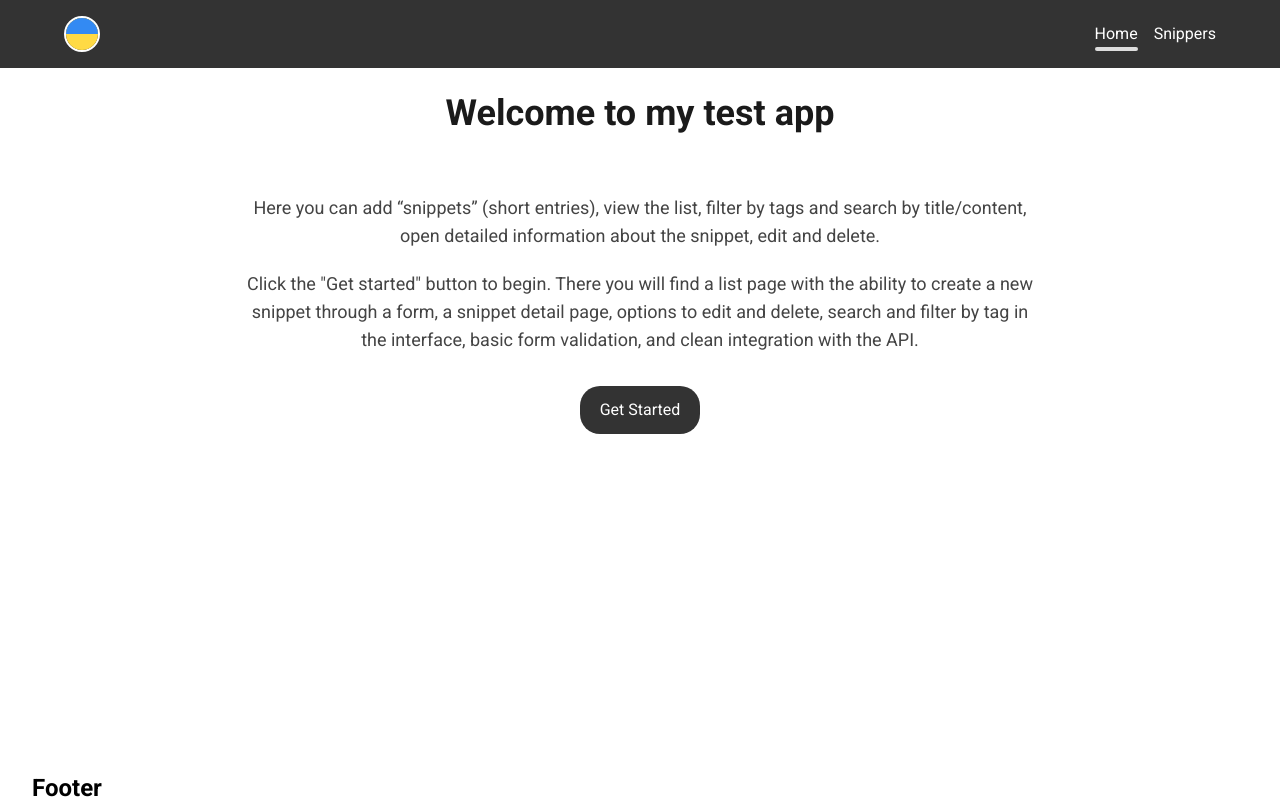
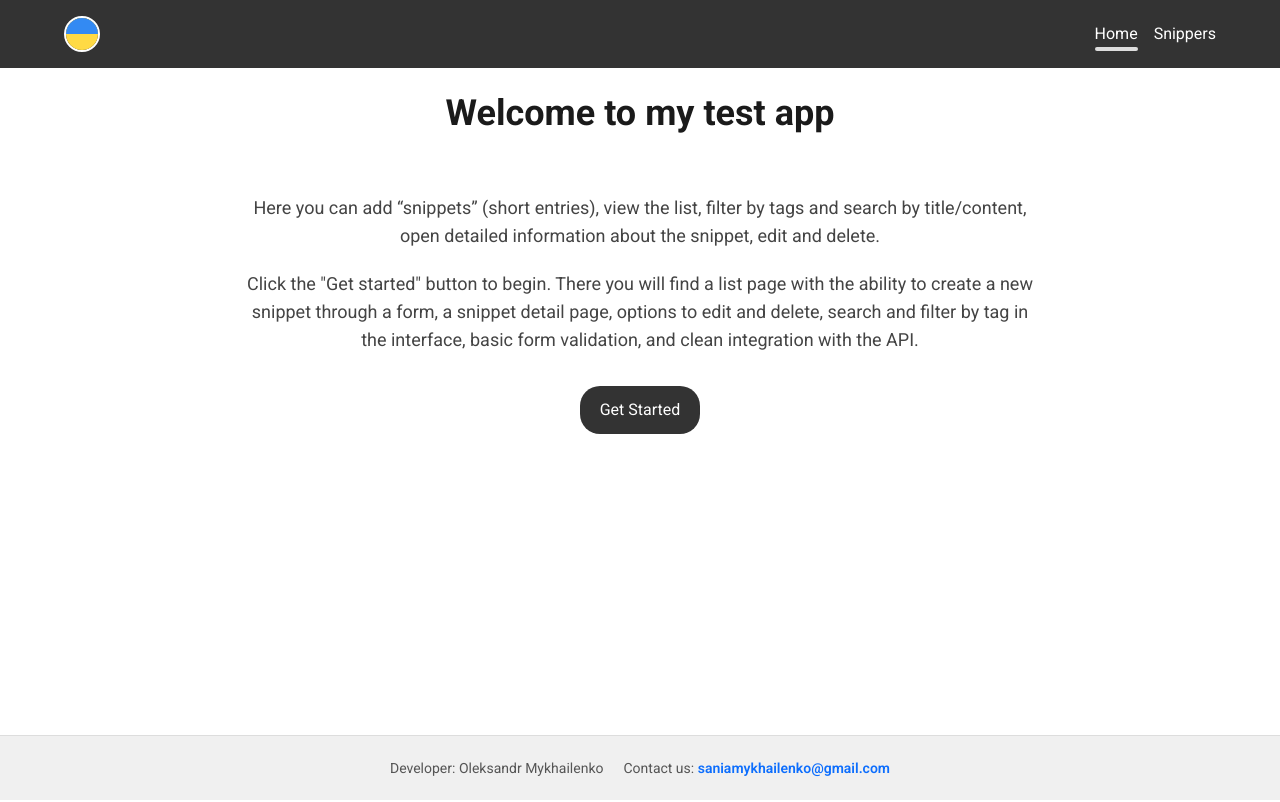
Before and after one commit to Mykhailenko-Oleksandr/arctic-web-test, a Next.js app: page / in a window 1280 px wide. Built offline with nearby package versions, Linux system fonts and the light colour scheme.

Commit message:
add: Footer

```diff
--- a/components/Footer/Footer.module.css
+++ b/components/Footer/Footer.module.css
@@ -1,2 +1,24 @@
 .footer {
+  padding: 20px;
+  background-color: #f0f0f0;
+  text-align: center;
+  font-size: 14px;
+  color: #555;
+  border-top: 1px solid #ddd;
 }
+
+.wrap {
+  display: flex;
+  justify-content: center;
+  gap: 20px;
+}
+
+.footer a {
+  color: #0d6efd;
+  font-weight: 600;
+  text-decoration: none;
+}
+
+.footer a:hover {
+  text-decoration: underline;
+}
--- a/components/Footer/Footer.tsx
+++ b/components/Footer/Footer.tsx
@@ -3,8 +3,14 @@ import css from "./Footer.module.css";
 export default function Footer() {
   return (
     <footer className={css.footer}>
-      <div className="container">
-        <h2>Footer</h2>
+      <div className={css.wrap}>
+        <p>Developer: Oleksandr Mykhailenko</p>
+        <p>
+          Contact us:&nbsp;
+          <a href="mailto:saniamykhailenko@gmail.com">
+            saniamykhailenko@gmail.com
+          </a>
+        </p>
       </div>
     </footer>
   );
```
